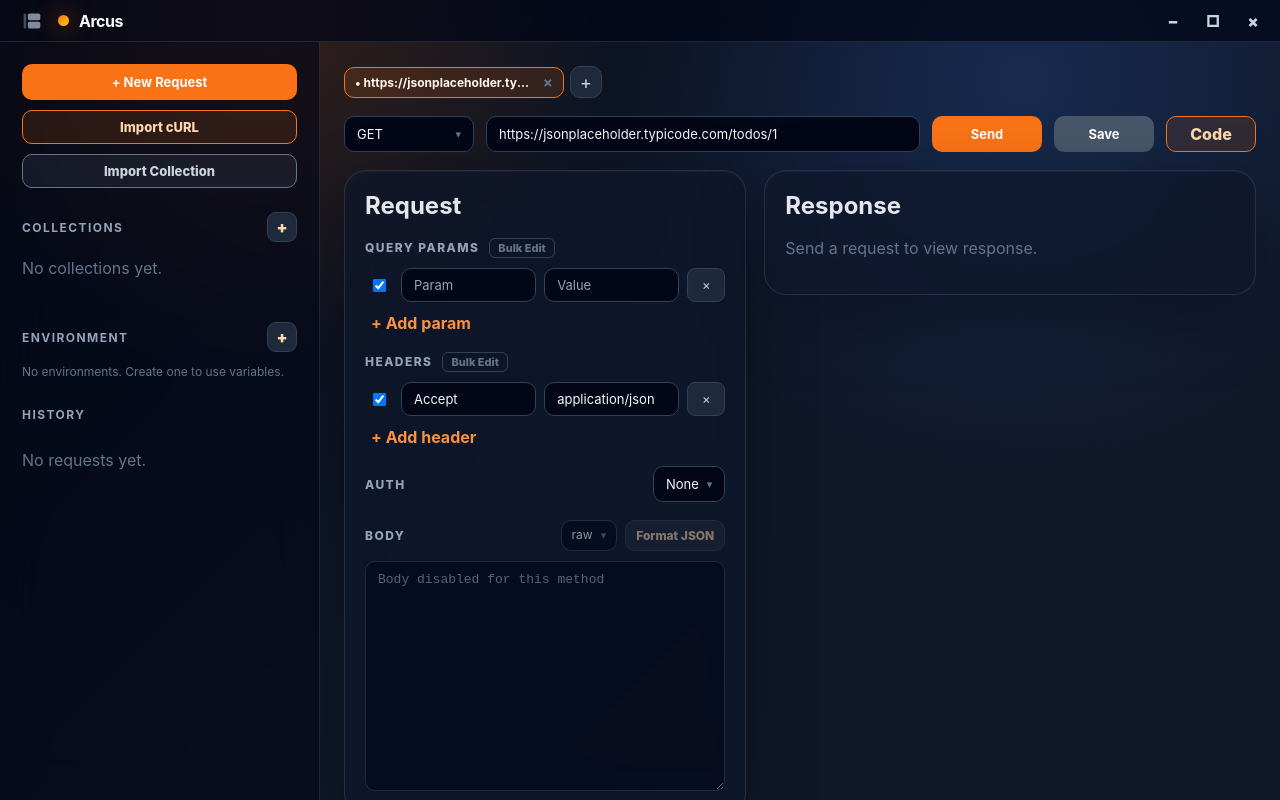
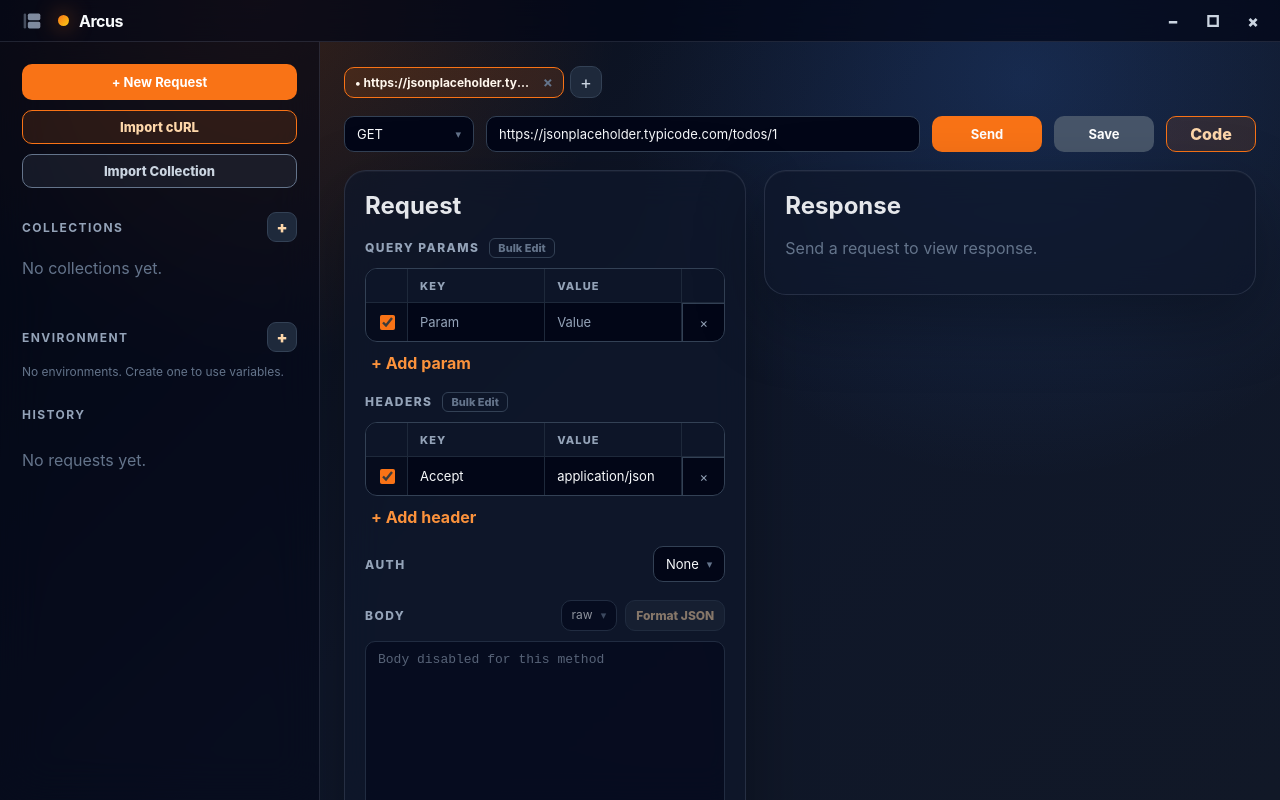
Before and after one commit to subekti404dev/arcus, a React (Vite) app: page / in a window 1280 px wide. Built offline with nearby package versions, Linux system fonts and the light colour scheme.

Commit message:
feat: spreadsheet-style params and headers editor
- Add table header row for key/value columns
- Render query params and headers as grid-like cells
- Add spreadsheet borders, checkbox column, and delete column
- Keep orange cell focus styling

```diff
--- a/src/main.tsx
+++ b/src/main.tsx
@@ -1334,10 +1334,16 @@ function App() {
               </div>
             ) : (
               <>
-                <div className="headers-table">
+                <div className="headers-table spreadsheet-table">
+                  <div className="spreadsheet-head">
+                    <span />
+                    <span>Key</span>
+                    <span>Value</span>
+                    <span />
+                  </div>
                   {queryRows.map((row) => (
-                    <div className="header-row" key={row.id}>
-                      <input type="checkbox" checked={row.enabled} onChange={(e) => updateQueryRow(row.id, { enabled: e.target.checked })} />
+                    <div className="header-row spreadsheet-row" key={row.id}>
+                      <label className="sheet-check"><input type="checkbox" checked={row.enabled} onChange={(e) => updateQueryRow(row.id, { enabled: e.target.checked })} /></label>
                       <input value={row.key} onChange={(e) => updateQueryRow(row.id, { key: e.target.value })} placeholder="Param" />
                       <input value={row.value} onChange={(e) => updateQueryRow(row.id, { value: e.target.value })} placeholder="Value" />
                       <button className="ghost" onClick={() => deleteQueryRow(row.id)}>×</button>
@@ -1368,10 +1374,16 @@ function App() {
               </div>
             ) : (
               <>
-                <div className="headers-table">
+                <div className="headers-table spreadsheet-table">
+                  <div className="spreadsheet-head">
+                    <span />
+                    <span>Key</span>
+                    <span>Value</span>
+                    <span />
+                  </div>
                   {headers.map((row) => (
-                    <div className="header-row" key={row.id}>
-                      <input type="checkbox" checked={row.enabled} onChange={(e) => updateHeader(row.id, { enabled: e.target.checked })} />
+                    <div className="header-row spreadsheet-row" key={row.id}>
+                      <label className="sheet-check"><input type="checkbox" checked={row.enabled} onChange={(e) => updateHeader(row.id, { enabled: e.target.checked })} /></label>
                       <input value={row.key} onChange={(e) => updateHeader(row.id, { key: e.target.value })} placeholder="Header" />
                       <input value={row.value} onChange={(e) => updateHeader(row.id, { value: e.target.value })} placeholder="Value" />
                       <button className="ghost" onClick={() => setHeaders((rows) => rows.filter((item) => item.id !== row.id))}>×</button>
--- a/src/styles.css
+++ b/src/styles.css
@@ -200,6 +200,20 @@ h2 { margin: 0 0 18px; }
 .section-title { margin: 18px 0 10px; font-size: 12px; letter-spacing: .12em; color: #94a3b8; text-transform: uppercase; font-weight: 800; }
 .headers-table { display: grid; gap: 8px; }
 .header-row { display: grid; grid-template-columns: 28px minmax(0, 1fr) minmax(0, 1fr) 38px; gap: 8px; align-items: center; }
+.spreadsheet-table { gap: 0; border: 1px solid #334155; border-radius: 12px; overflow: hidden; background: #020617; }
+.spreadsheet-head, .spreadsheet-row { display: grid; grid-template-columns: 42px minmax(0, 1fr) minmax(0, 1fr) 42px; align-items: stretch; }
+.spreadsheet-head { min-height: 34px; color: #94a3b8; background: rgba(15, 23, 42, .92); font-size: 11px; font-weight: 800; letter-spacing: .1em; text-transform: uppercase; }
+.spreadsheet-head span, .spreadsheet-row > input, .spreadsheet-row .sheet-check, .spreadsheet-row .ghost { border-right: 1px solid #1e293b; border-bottom: 1px solid #1e293b; }
+.spreadsheet-head span { display: flex; align-items: center; padding: 0 12px; }
+.spreadsheet-head span:last-child, .spreadsheet-row > *:last-child { border-right: 0; }
+.spreadsheet-row:last-child > input, .spreadsheet-row:last-child .sheet-check, .spreadsheet-row:last-child .ghost { border-bottom: 0; }
+.spreadsheet-row { gap: 0; min-height: 38px; }
+.spreadsheet-row > input { width: 100%; border-top: 0; border-left: 0; border-radius: 0; background: transparent; padding: 9px 12px; }
+.spreadsheet-row > input:focus { position: relative; z-index: 1; border-color: #fb923c; box-shadow: inset 0 0 0 1px #fb923c; }
+.sheet-check { display: grid; place-items: center; background: rgba(15, 23, 42, .35); }
+.sheet-check input { width: 15px; height: 15px; accent-color: #f97316; }
+.spreadsheet-row .ghost { height: auto; border-radius: 0; background: transparent; color: #94a3b8; }
+.spreadsheet-row .ghost:hover { background: rgba(239, 68, 68, .12); color: #fecaca; }
 .ghost { background: #1e293b; color: #cbd5e1; border: 1px solid #334155; border-radius: 8px; height: 34px; cursor: pointer; font-size: 13px; }
 .link-button { margin-top: 10px; background: transparent; color: #fb923c; border: 0; cursor: pointer; font-weight: 700; }
 .auth-section { margin-top: 18px; display: grid; gap: 10px; }
```
